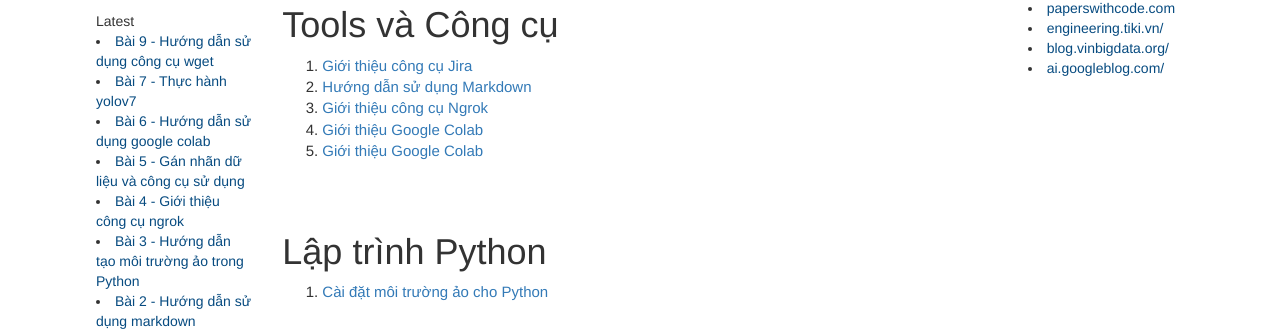
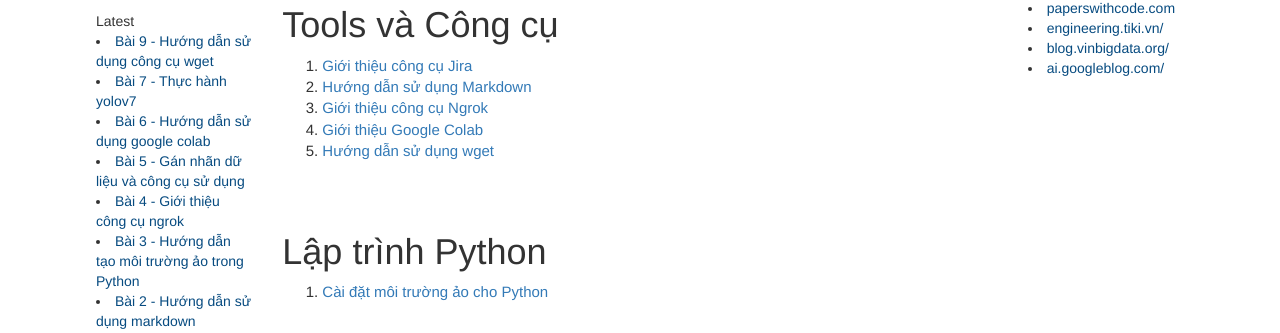
Before and after one commit to d12life/d12life.github.io, a Jekyll site: the page built from content.md, in a window 1280 px wide. Shown: the part 157-490 px from the top of the page. Built offline with Jekyll 4.4.1, drawn with Linux system fonts in a browser that asks for light colours; nearby versions of some CDN libraries.

Commit message:
sửa tiêu đề bài viết về wget

```diff
--- a/_includes/content.html
+++ b/_includes/content.html
@@ -17,7 +17,7 @@
             <a href="./2022/12/16/03-huong-dan-su-dung-google-colab.html">Giới thiệu Google Colab</a>
         </li>
         <li>
-            <a href="./2022/12/27/huong-dan-su-dung-wget.html">Giới thiệu Google Colab</a>
+            <a href="./2022/12/27/huong-dan-su-dung-wget.html">Hướng dẫn sử dụng wget</a>
         </li>
     </ol>
 </div>
```
